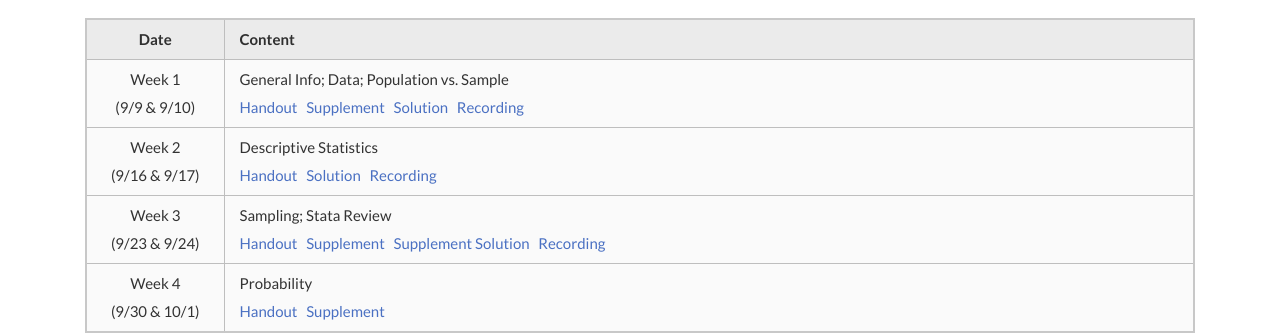
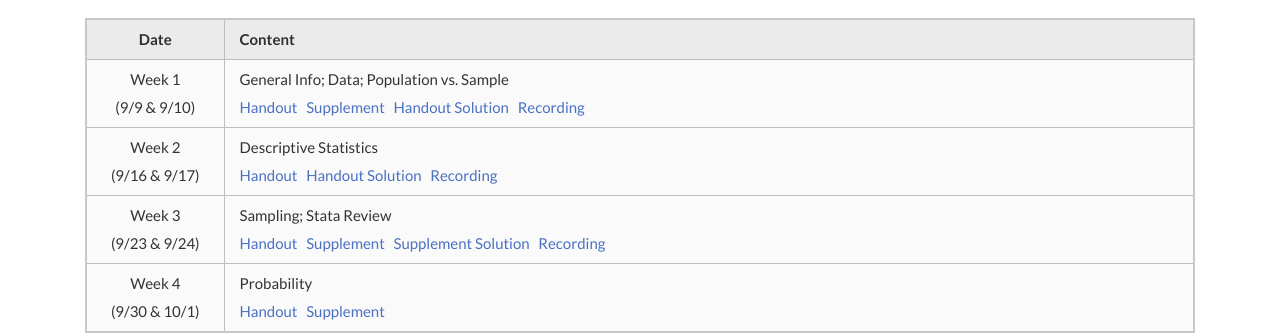
Before and after one commit to scaotravis/scaotravis.github.io, a Jekyll site: the page built from _pages/teaching/fa21-310.md, in a window 1280 px wide and 1345 px high. Shown: the part 913-1248 px from the top of the window. Built offline with Jekyll 4.4.1, drawn with Linux system fonts in a browser that asks for light colours; nearby versions of some CDN libraries; comment, search, counter and statistics services are not loaded.

Commit message:
update 310 page

```diff
--- a/_pages/teaching/fa21-310.md
+++ b/_pages/teaching/fa21-310.md
@@ -34,7 +34,7 @@ If you need any help installing Stata, here's a quick [installation guide]({{ si
 
 |     Date    |                     Content                     |
 |:-----------:|	:---------------------------------------------- |
-| Week 1 <br> (9/9 & 9/10) | General Info; Data; Population vs. Sample <br> [Handout](https://canvas.wisc.edu/courses/257051/files/20592108?wrap=1) &nbsp; [Supplement]({{ site.baseurl }}/downloads/teaching/fa21-310/310_fa21_supplement-1.pdf) &nbsp; [Solution](https://canvas.wisc.edu/courses/257051/files/20592164?module_item_id=3958744) &nbsp; [Recording](https://uwmadison.zoom.us/rec/share/g3gIFHWJ73QnuAKxssV7K4rEN1urPahLP0OESZBYmqhW9tvgtk3WSoZyj1UEpBlK.4xh0o-qnO6FIy2pp) |
-| Week 2 <br> (9/16 & 9/17) | Descriptive Statistics <br> [Handout](https://canvas.wisc.edu/courses/257051/files/20592152?wrap=1) &nbsp; [Solution](https://canvas.wisc.edu/courses/257051/files/20592099?wrap=1) &nbsp; [Recording](https://uwmadison.zoom.us/rec/share/q7FnPFTeBkNIBERjkJN5ABMRK3Mk0JaX2CqeyhSJZsn6TzrPldifAEB2r9Hpfs6O.6xKOzBVTJT8NXW5o) |
+| Week 1 <br> (9/9 & 9/10) | General Info; Data; Population vs. Sample <br> [Handout](https://canvas.wisc.edu/courses/257051/files/20592108?wrap=1) &nbsp; [Supplement]({{ site.baseurl }}/downloads/teaching/fa21-310/310_fa21_supplement-1.pdf) &nbsp; [Handout Solution](https://canvas.wisc.edu/courses/257051/files/20592164?module_item_id=3958744) &nbsp; [Recording](https://uwmadison.zoom.us/rec/share/g3gIFHWJ73QnuAKxssV7K4rEN1urPahLP0OESZBYmqhW9tvgtk3WSoZyj1UEpBlK.4xh0o-qnO6FIy2pp) |
+| Week 2 <br> (9/16 & 9/17) | Descriptive Statistics <br> [Handout](https://canvas.wisc.edu/courses/257051/files/20592152?wrap=1) &nbsp; [Handout Solution](https://canvas.wisc.edu/courses/257051/files/20592099?wrap=1) &nbsp; [Recording](https://uwmadison.zoom.us/rec/share/q7FnPFTeBkNIBERjkJN5ABMRK3Mk0JaX2CqeyhSJZsn6TzrPldifAEB2r9Hpfs6O.6xKOzBVTJT8NXW5o) |
 | Week 3 <br> (9/23 & 9/24) | Sampling; Stata Review <br> [Handout](https://canvas.wisc.edu/courses/257051/files/20592136?module_item_id=3958676) &nbsp; [Supplement]({{ site.baseurl }}/downloads/teaching/fa21-310/310_fa21_supplement-3.pdf) &nbsp; [Supplement Solution]({{ site.baseurl }}/downloads/teaching/fa21-310/310_fa21_supplement-3_sol.pdf) &nbsp; [Recording](https://uwmadison.zoom.us/rec/share/D5vYFrenM7Yu2uSOByuCEEANhDj7GvW9ciurw0bNJSBQhm6qfB-ZTfBkwr0aYECo.gwiPmFdHSw61T_O1) |
 | Week 4 <br> (9/30 & 10/1) | Probability <br> [Handout](https://canvas.wisc.edu/courses/257051/files/20592150?wrap=1) &nbsp; [Supplement]({{ site.baseurl }}/downloads/teaching/fa21-310/310_fa21_supplement-4.pdf) |
```
Also changed, not shown: 2 other files.
